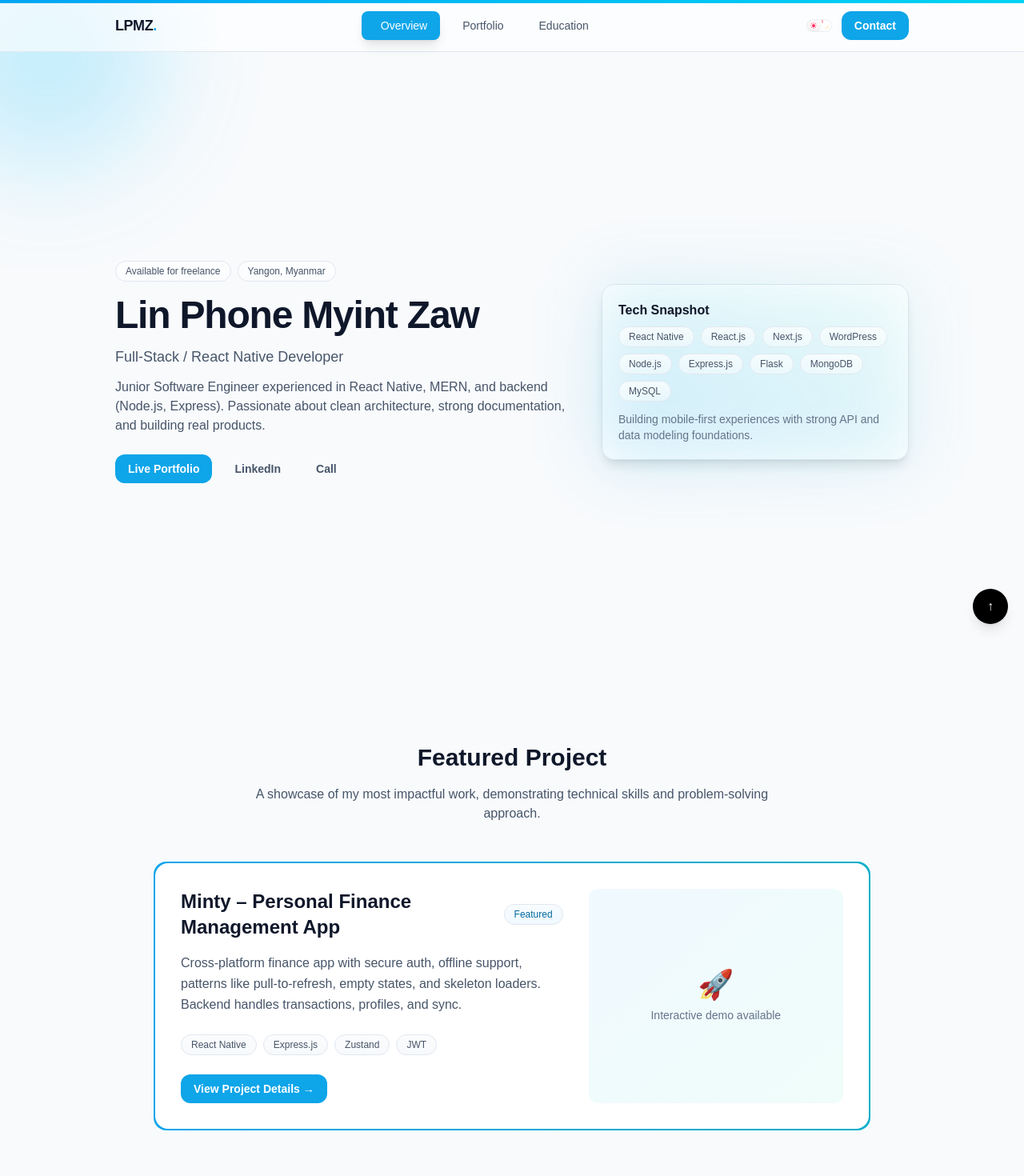
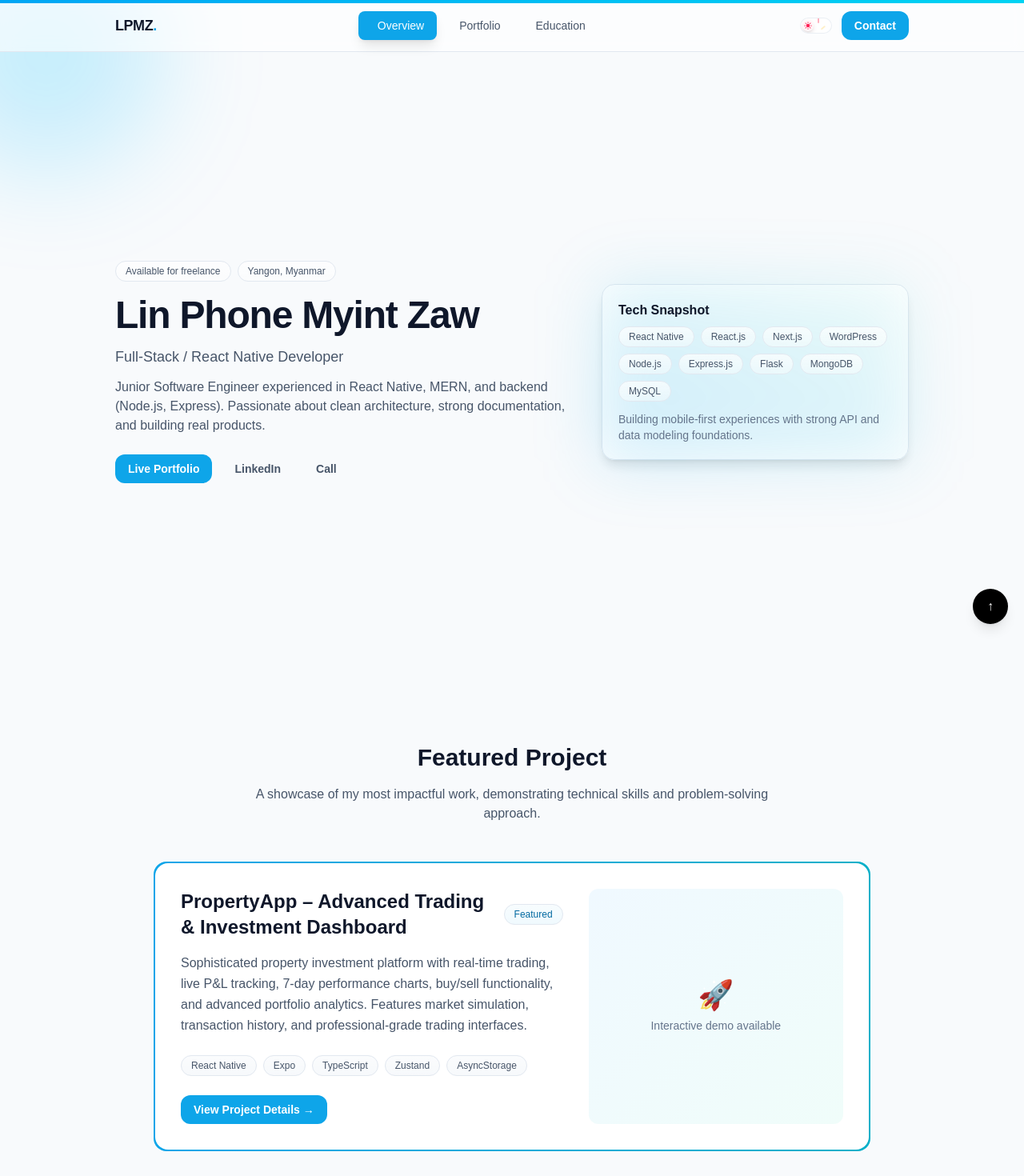
Before and after one commit to linphone2000/lpmz-portfolio-v2, a Next.js app: page / in a window 1280 px wide. Shown: the top 1470 px of the page at 80% size. Built offline with nearby package versions, Linux system fonts and the light colour scheme.

Commit message:
Add new theme toggle button with new featured project data

```diff
--- a/src/components/Common/ThemeToggle.tsx
+++ b/src/components/Common/ThemeToggle.tsx
@@ -19,7 +19,7 @@ export const ThemeToggle: React.FC<ThemeToggleProps> = ({
 
   if (!mounted) {
     return (
-      <div className="h-4 w-8 rounded-full bg-neutral-200/80 dark:bg-neutral-800/60 animate-pulse" />
+      <div className="h-5 w-10 rounded-full bg-neutral-200/80 dark:bg-neutral-800/60 animate-pulse" />
     );
   }
 
@@ -33,7 +33,7 @@ export const ThemeToggle: React.FC<ThemeToggleProps> = ({
       whileHover={{ scale: prefersReducedMotion ? 1 : 1.05 }}
       whileTap={{ scale: prefersReducedMotion ? 1 : 0.95 }}
       className={[
-        'relative h-4 w-8 rounded-full transition-colors duration-300',
+        'relative h-5 w-10 rounded-full transition-colors duration-300',
         'bg-white/70 dark:bg-neutral-900/70 backdrop-blur',
         'focus:outline-none focus-visible:ring-2 focus-visible:ring-offset-1',
         'focus-visible:ring-rose-400 dark:focus-visible:ring-amber-300',
@@ -42,7 +42,7 @@ export const ThemeToggle: React.FC<ThemeToggleProps> = ({
         'overflow-hidden',
       ].join(' ')}
     >
-      {/* Dark-mode ambient glow */}
+      {/* Glow background */}
       <motion.div
         aria-hidden="true"
         className="absolute inset-0 rounded-full"
@@ -56,69 +56,54 @@ export const ThemeToggle: React.FC<ThemeToggleProps> = ({
         }}
       />
 
-      {/* Sparkles layer (Sun sparkles in light, stars in dark) */}
+      {/* Sparkles & stars */}
       <div className="pointer-events-none absolute inset-0">
-        {/* Sun sparkles (only in light) */}
+        {/* Sun sparkles */}
         <motion.span
           initial={false}
-          animate={{ opacity: dark ? 0 : 1, scale: dark ? 0.9 : 1 }}
+          animate={{ opacity: dark ? 0 : 1 }}
           transition={{ duration: 0.3 }}
-          className="absolute left-[6px] top-1/2 -translate-y-1/2"
+          className="absolute left-[7px] top-1/2 -translate-y-1/2"
         >
-          {/* Three tiny rays around the sun */}
           <motion.span
-            className="absolute h-[6px] w-[1.5px] rounded-full bg-rose-400/70"
-            style={{ left: 12, top: -9 }}
+            className="absolute h-[7px] w-[1.5px] rounded-full bg-rose-400/70"
+            style={{ left: 14, top: -10 }}
             animate={{ opacity: [0.3, 1, 0.3], scaleY: [0.8, 1.1, 0.8] }}
             transition={{ duration: 1.6, repeat: Infinity, ease: 'easeInOut' }}
           />
           <motion.span
-            className="absolute h-[6px] w-[1.5px] rounded-full bg-amber-400/70"
-            style={{ left: 18, top: -1, rotate: 45 }}
+            className="absolute h-[7px] w-[1.5px] rounded-full bg-amber-400/70"
+            style={{ left: 20, top: -1, rotate: 45 }}
             animate={{ opacity: [0.2, 0.9, 0.2], scaleY: [0.8, 1.15, 0.8] }}
             transition={{ duration: 1.9, repeat: Infinity, ease: 'easeInOut' }}
           />
-          <motion.span
-            className="absolute h-[6px] w-[1.5px] rounded-full bg-rose-400/70"
-            style={{ left: 12, top: 7, rotate: -25 }}
-            animate={{ opacity: [0.3, 1, 0.3], scaleY: [0.85, 1.1, 0.85] }}
-            transition={{ duration: 1.7, repeat: Infinity, ease: 'easeInOut' }}
-          />
         </motion.span>
 
-        {/* Moon stars (only in dark) */}
+        {/* Moon stars */}
         <motion.span
           initial={false}
-          animate={{ opacity: dark ? 1 : 0, scale: dark ? 1 : 0.95 }}
+          animate={{ opacity: dark ? 1 : 0 }}
           transition={{ duration: 0.3 }}
         >
           <motion.span
-            className="absolute right-[14px] top-[3px] h-0.5 w-0.5 rounded-full bg-white/90"
-            animate={{ opacity: [0.4, 1, 0.4], scale: [0.8, 1, 0.8] }}
-            transition={{ duration: 1.8, repeat: Infinity, ease: 'easeInOut' }}
+            className="absolute right-[15px] top-[3px] h-0.5 w-0.5 rounded-full bg-white/90"
+            animate={{ opacity: [0.4, 1, 0.4] }}
+            transition={{ duration: 1.8, repeat: Infinity }}
           />
           <motion.span
-            className="absolute right-[6px] top-[6px] h-0.5 w-0.5 rounded-full bg-white/70"
-            animate={{ opacity: [0.3, 0.8, 0.3], scale: [0.8, 1, 0.8] }}
-            transition={{ duration: 2.1, repeat: Infinity, ease: 'easeInOut' }}
-          />
-          <motion.span
-            className="absolute right-[10px] bottom-[4px] h-0.5 w-0.5 rounded-full bg-white/60"
-            animate={{ opacity: [0.4, 0.9, 0.4], scale: [0.85, 1, 0.85] }}
-            transition={{ duration: 1.6, repeat: Infinity, ease: 'easeInOut' }}
+            className="absolute right-[7px] top-[7px] h-0.5 w-0.5 rounded-full bg-white/70"
+            animate={{ opacity: [0.3, 0.8, 0.3] }}
+            transition={{ duration: 2.1, repeat: Infinity }}
           />
         </motion.span>
       </div>
 
       {/* Knob */}
       <motion.div
-        className="absolute left-0.5 top-1/2 h-3 w-3 -translate-y-1/2 rounded-full bg-white dark:bg-neutral-100 shadow-md will-change-transform"
+        className="absolute left-0.5 top-1/2 h-3.5 w-3.5 -translate-y-1/2 rounded-full bg-white dark:bg-neutral-100 shadow-md"
         initial={false}
         animate={{
-          x: dark ? 18 : 0, // exact travel for 32px track, 12px knob, 2px padding
-          boxShadow: dark
-            ? '0 3px 9px rgba(255,88,120,0.35)'
-            : '0 3px 9px rgba(0,0,0,0.15)',
+          x: dark ? 22 : 0, // updated travel distance for larger size
         }}
         transition={
           prefersReducedMotion
@@ -126,20 +111,12 @@ export const ThemeToggle: React.FC<ThemeToggleProps> = ({
             : { type: 'spring', stiffness: 600, damping: 32 }
         }
       >
-        {/* Icon holder */}
         <div className="flex h-full w-full items-center justify-center">
-          <motion.div
-            initial={false}
-            animate={{ rotate: dark ? 0 : 180, scale: 1 }}
-            transition={{ duration: 0.35 }}
-            className="leading-none"
-          >
-            {dark ? (
-              <MoonIcon className="h-2.5 w-2.5 text-amber-300 drop-shadow-[0_0_3px_rgba(255,200,64,0.6)]" />
-            ) : (
-              <SunIcon className="h-2.5 w-2.5 text-rose-500 drop-shadow-[0_0_3px_rgba(255,88,120,0.6)]" />
-            )}
-          </motion.div>
+          {dark ? (
+            <MoonIcon className="h-3 w-3 text-amber-300 drop-shadow-[0_0_3px_rgba(255,200,64,0.6)]" />
+          ) : (
+            <SunIcon className="h-3 w-3 text-rose-500 drop-shadow-[0_0_3px_rgba(255,88,120,0.6)]" />
+          )}
         </div>
       </motion.div>
     </motion.button>
--- a/src/lib/data.ts
+++ b/src/lib/data.ts
@@ -35,10 +35,10 @@ export const DATA = {
   ],
   projects: [
     {
-      name: 'Minty – Personal Finance Management App',
-      stack: ['React Native', 'Express.js', 'Zustand', 'JWT'],
+      name: 'PropertyApp – Advanced Trading & Investment Dashboard',
+      stack: ['React Native', 'Expo', 'TypeScript', 'Zustand', 'AsyncStorage'],
       blurb:
-        'Cross‑platform finance app with secure auth, offline support, patterns like pull‑to‑refresh, empty states, and skeleton loaders. Backend handles transactions, profiles, and sync.',
+        'Sophisticated property investment platform with real-time trading, live P&L tracking, 7-day performance charts, buy/sell functionality, and advanced portfolio analytics. Features market simulation, transaction history, and professional-grade trading interfaces.',
       href: '#',
       highlight: true,
     },
```
